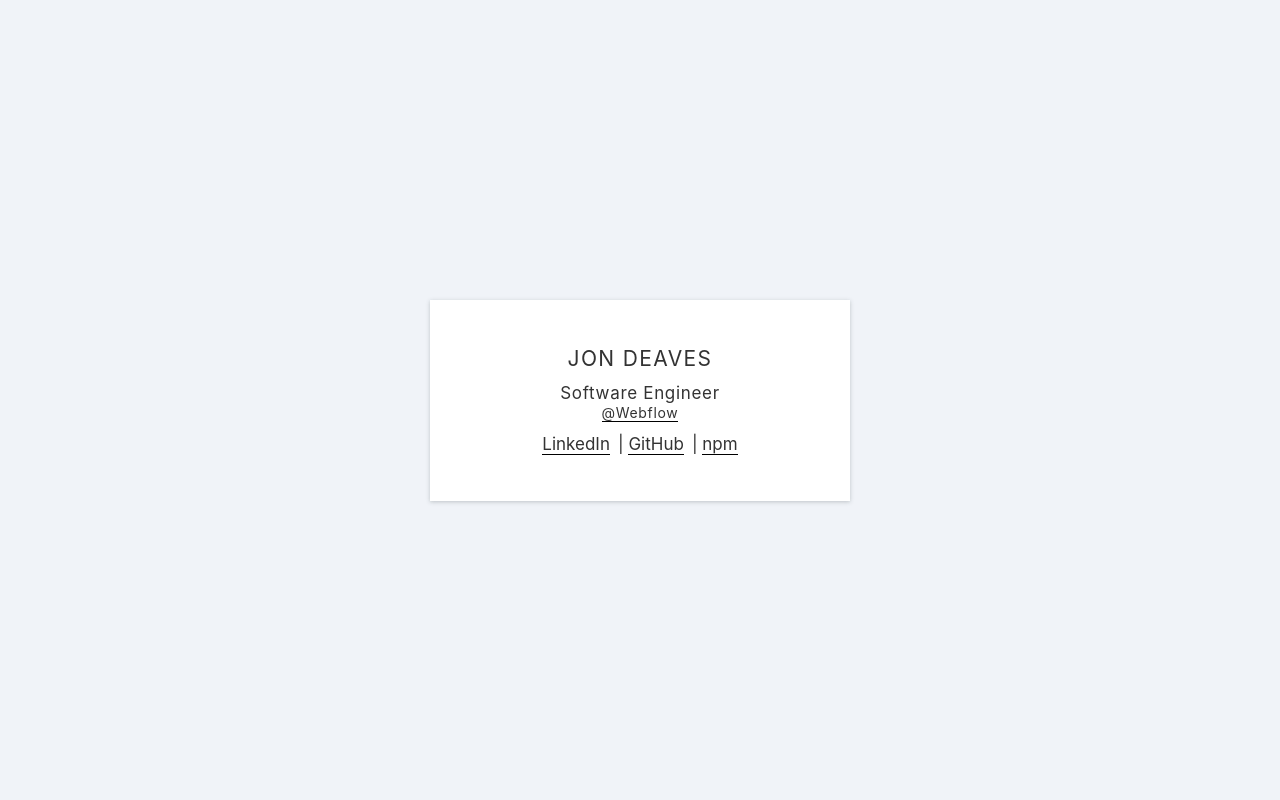
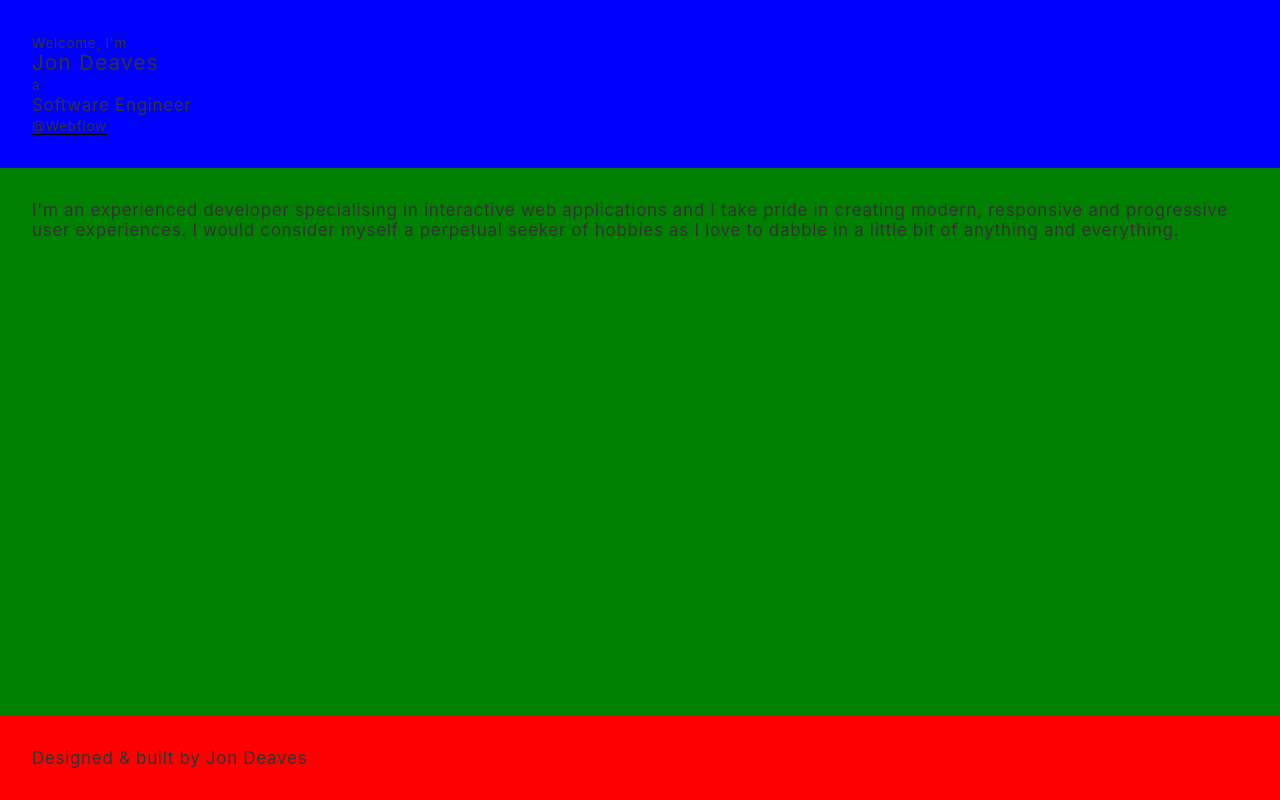
Before and after one commit to jondeaves/jondeaves, a Next.js app: page / in a window 1280 px wide. Built offline with nearby package versions, Linux system fonts and the light colour scheme.

Commit message:
feat: improvements to skeleton layout and a11y

```diff
--- /dev/null
+++ b/components/Footer.tsx
@@ -0,0 +1,12 @@
+const Footer = () => {
+  return (
+    <footer>
+      <p>
+        <span className="hidden">This site was </span>Designed &amp; built by
+        Jon Deaves
+      </p>
+    </footer>
+  );
+};
+
+export default Footer;
--- /dev/null
+++ b/components/Header.tsx
@@ -0,0 +1,20 @@
+const Header = () => {
+  return (
+    <header>
+      <a className="skip-to-content" href="#main">
+        Skip to content
+      </a>
+      <small aria-hidden="true">Welcome, I&apos;m</small>
+      <h1>Jon Deaves</h1>
+      <small aria-hidden="true">a</small>
+      <h2>Software Engineer</h2>
+      <h3>
+        <a href="https://webflow.com/" rel="external">
+          @Webflow
+        </a>
+      </h3>
+    </header>
+  );
+};
+
+export default Header;
--- a/components/Layout.tsx
+++ b/components/Layout.tsx
@@ -1,13 +1,18 @@
+import Footer from "./Footer";
+import Header from "./Header";
+
 type LayoutProps = {
   children: React.ReactNode;
 };
 
-export default function Layout({ children }: LayoutProps): JSX.Element {
+const Layout = ({ children }: LayoutProps) => {
   return (
-    <>
-      {/* <header></header> */}
-      <main>{children}</main>
-      {/* <footer></footer> */}
-    </>
+    <div className="wrapper">
+      <Header />
+      <main id="main">{children}</main>
+      <Footer />
+    </div>
   );
-}
+};
+
+export default Layout;
--- a/pages/index.tsx
+++ b/pages/index.tsx
@@ -15,7 +15,15 @@
       </Head>
 
       <Layout>
-        <h1>Jon Deaves</h1>
+        <p>
+          I&apos;m an experienced developer specialising in interactive web
+          applications and I take pride in creating modern, responsive and
+          progressive user experiences. I would consider myself a perpetual
+          seeker of hobbies as I love to dabble in a little bit of anything and
+          everything.
+        </p>
+
+        {/* <h1>Jon Deaves</h1>
         <h2>Software Engineer</h2>
         <h3>
           <a href="https://webflow.com/" rel="external">
@@ -39,19 +47,10 @@
               npm
             </a>
           </li>
-        </ul>
+        </ul> */}
       </Layout>
     </>
   );
 };
 
 export default Home;
-
-/*
-<p>
-  I&apos;m an experienced developer specialising in interactive web
-  applications and I take pride in creating modern, responsive and
-  progressive user experiences. But when I&apos;m not writing code I
-  like to dabble in a little bit of anything and everything.
-</p>
-        */
--- a/styles/globals.css
+++ b/styles/globals.css
@@ -2,21 +2,22 @@
 
 html,
 body {
-  font-family: -apple-system, BlinkMacSystemFont, Segoe UI, Roboto, Oxygen,
-    Ubuntu, Cantarell, Fira Sans, Droid Sans, Helvetica Neue, sans-serif;
-
   font-family: -apple-system, BlinkMacSystemFont, "Helvetica Neue", Arial,
     "Noto Sans", sans-serif, "Apple Color Emoji", "Segoe UI", Roboto,
     "Segoe UI Emoji", "Segoe UI Symbol", "Noto Color Emoji";
   font-size: 17px;
+  letter-spacing: 0.04rem;
+  line-height: 1.2rem;
+  width: 100%;
 }
 
-body {
+.wrapper {
   align-items: center;
   background-color: #f0f3f8;
   display: flex;
+  flex-direction: column;
   height: 100vh;
-  justify-content: center;
+  justify-content: space-between;
   width: 100%;
 }
 
@@ -25,60 +26,52 @@
   color: #333;
 }
 
-main {
-  background-color: #fff;
-  box-shadow: 0 1px 4px rgba(45, 54, 59, 0.25);
-  padding: 48px 0;
-  text-align: center;
-  width: 420px;
+header,
+main,
+footer {
+  width: 100%;
 }
 
-h1,
-h2,
-h3,
-h4,
-h5,
-h6 {
-  font-weight: 400;
-  padding: 0 32px;
-  position: relative;
+header {
+  background-color: blue;
+  padding: 32px;
+}
+
+footer {
+  background-color: red;
+  padding: 32px;
+}
+
+main {
+  background-color: green;
+  flex-grow: 2;
+  padding: 32px;
 }
 
 h1 {
-  font-size: 21px;
+  font-size: 1.2rem;
   letter-spacing: 0.08rem;
-  margin-bottom: 16px;
-  text-transform: uppercase;
 }
 
 h2 {
-  font-size: 17px;
-  letter-spacing: 0.04rem;
-  margin-bottom: 4px;
+  font-size: 1rem;
 }
 
 h3 {
-  font-size: 14px;
-  letter-spacing: 0.04rem;
-  margin-bottom: 16px;
+  font-size: 0.8rem;
 }
 
 p {
-  margin: 16px 0;
+  font-size: 1rem;
 }
 
 small {
-  font-size: 80%;
+  font-size: 0.8rem;
 }
 
 li {
   display: inline;
   position: relative;
-}
-
-li:not(:last-child)::after {
-  content: "| ";
-  margin-left: 8px;
 }
 
 a,
@@ -88,3 +81,25 @@
   text-decoration: none;
   border-bottom: 1px solid #000;
 }
+
+.skip-to-content {
+  background-color: #cccccc;
+  border-bottom-left-radius: 2px;
+  border-bottom-right-radius: 2px;
+  left: 50%;
+  padding: 8px 16px;
+  position: absolute;
+  transition: transform 0.2s;
+
+  top: 0;
+  transform: translate(-50%, -60px);
+}
+
+.skip-to-content:focus {
+  transform: translate(-50%, 0);
+}
+
+.hidden {
+  left: -999px;
+  position: absolute;
+}
```
